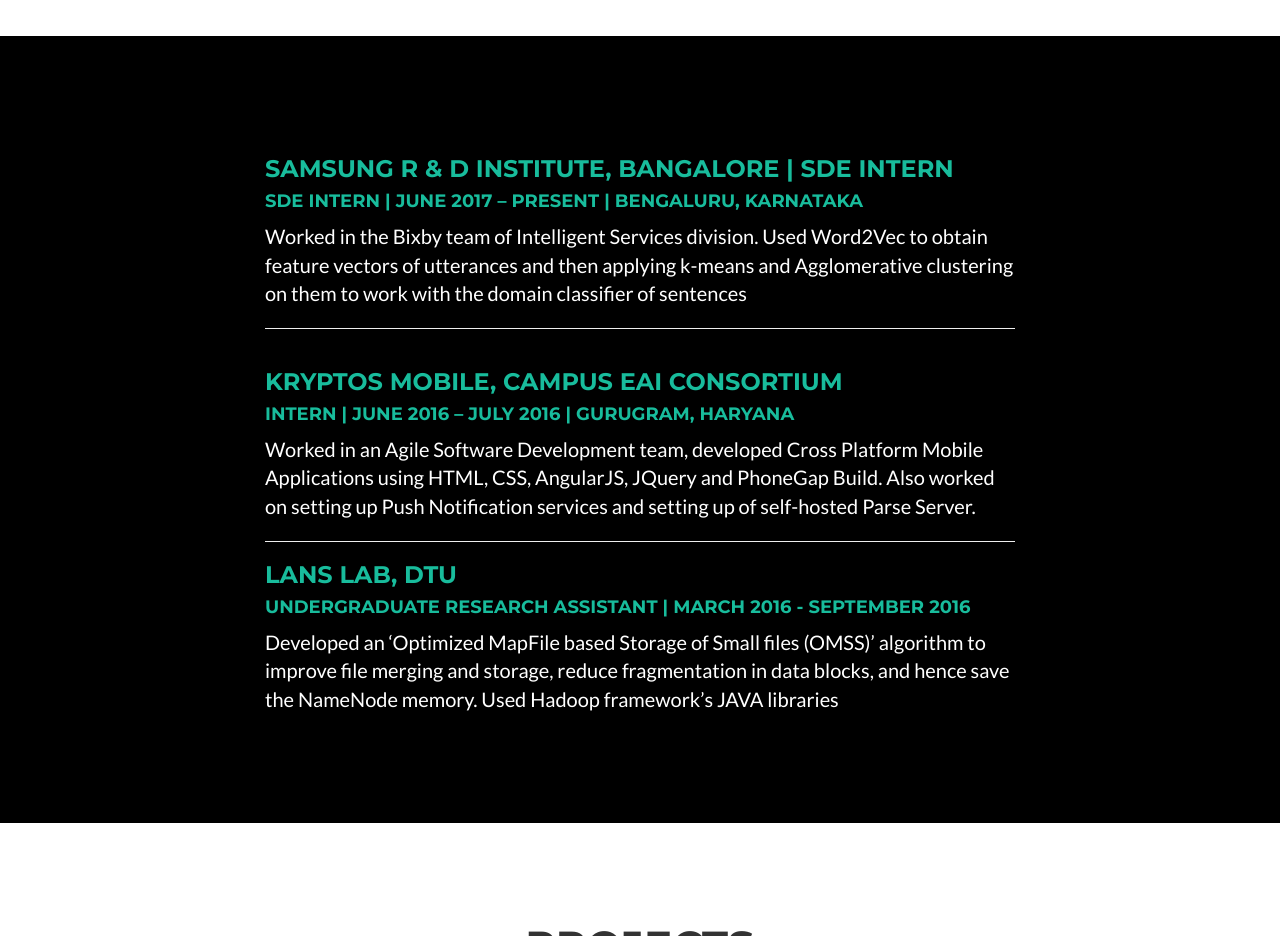
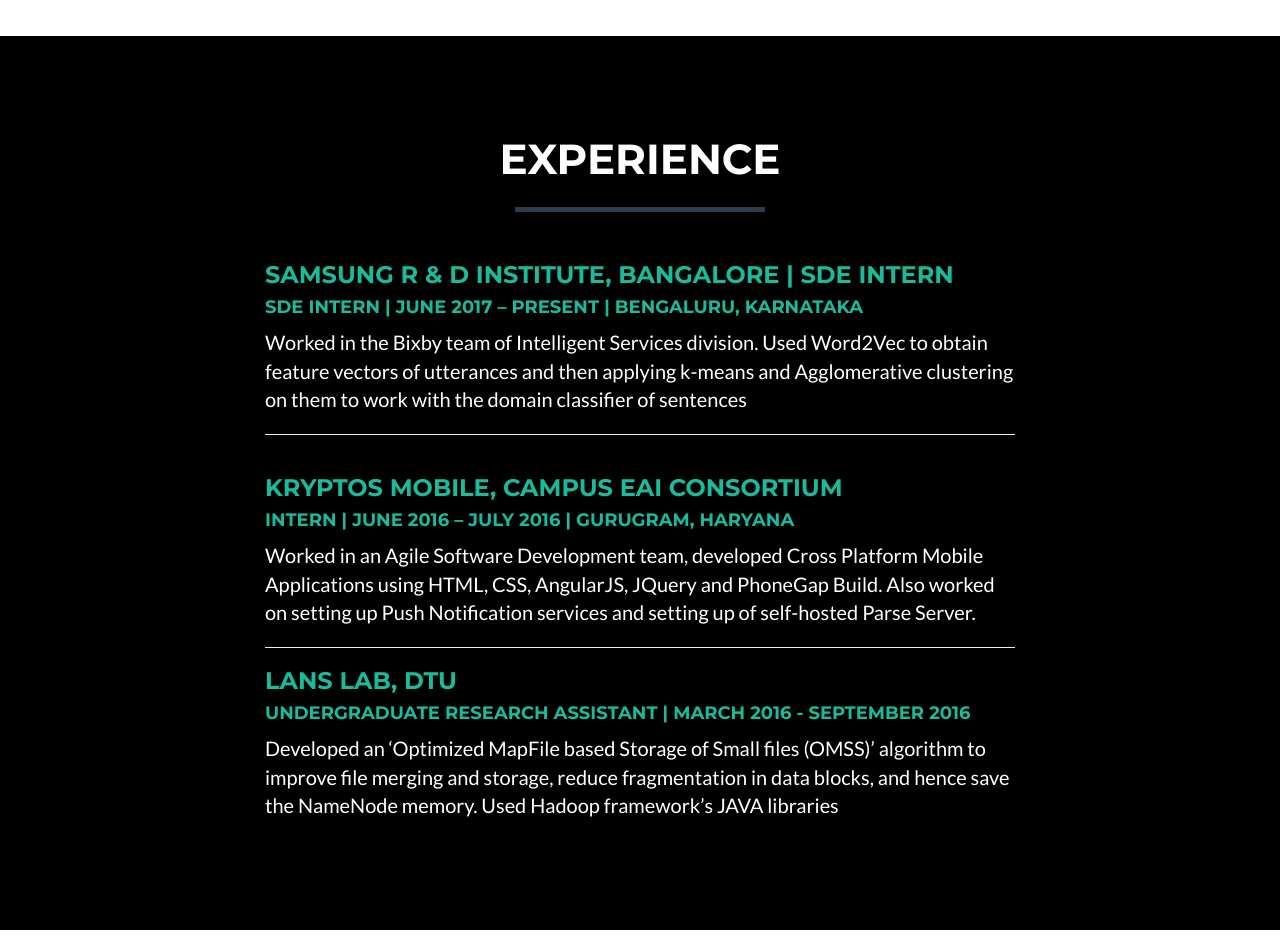
Before and after one commit to himanshumangla/himanshumangla.github.io, a website: page index.html in a window 1280 px wide. Shown: the part 1920-2856 px from the top of the page. Drawn offline with nearby package versions, Linux system fonts and the light colour scheme.

Commit message:
Update index.html

```diff
--- a/index.html
+++ b/index.html
@@ -204,7 +204,13 @@
     <section class="success" id="experience" style="background: rgb(0,0,0);">
             <div class="container">
         <div class="row">
-            <div class="col-lg-8 col-lg-offset-2 col-md-10 col-md-offset-1">
+          <div class="row">
+                <div class="col-lg-12 text-center">
+                    <h2>Experience</h2>
+                    <hr class="star-primary">
+                </div>
+            </div>
+  <div class="col-lg-8 col-lg-offset-2 col-md-10 col-md-offset-1">
                 <div class="post-preview">
 
                         <h3 class="post-title" style="color: #18BC9C;">
```
